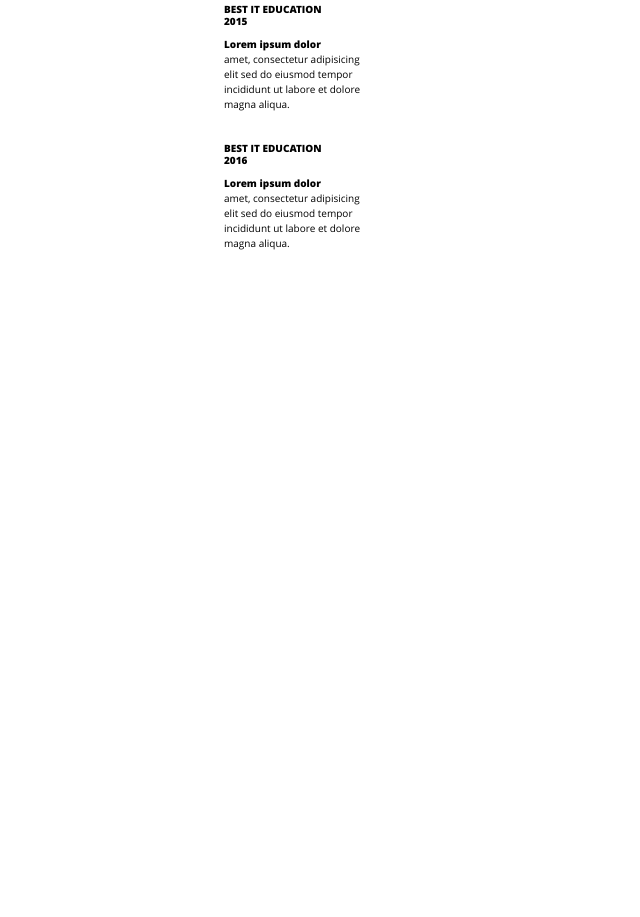
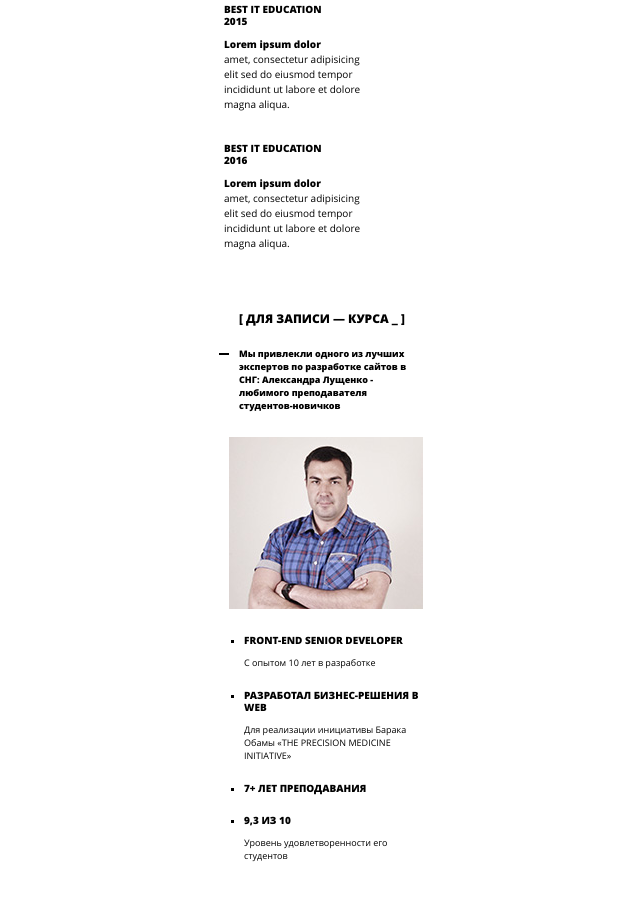
Before and after one commit to arthurtheking/tripwire, a website: page src/index.html in a window 1280 px wide. Shown: the part 6408-7325 px from the top of the page, without its empty margins (316-956 px from the left). Before the commit the page ends 6719 px from the top, so only its background shows below. Drawn offline with Linux system fonts and the light colour scheme; files that its build step writes are made by us from their sources.

Commit message:
added  sec 12 320

```diff
--- a/src/index.html
+++ b/src/index.html
@@ -233,6 +233,19 @@
             </ul>
         </div>
     </div>
+    <div class="wrapper_l">
+        <div class="container_l">
+            <h3 class="title_l">[ Для записи — курса _ ]</h3>
+            <h5 class="subtitle_l">Мы привлекли одного из лучших <br> <span>экспертов по разработке сайтов в СНГ: Александра Лущенко - </span> <br> любимого преподавателя студентов-новичков</h5>
+            <img src="./img/alex-320.jpg" alt="Alexander">
+            <ul class="list_l">
+                <li class="list-item_l"><h6>Front-end Senior developer</h6>С опытом 10 лет в разработке</li>
+                <li class="list-item_l"><h6>Разработал бизнес-решения в web</h6>Для реализации инициативы Барака Обамы «THE PRECISION MEDICINE INITIATIVE»</li>
+                <li class="list-item_l"><h6>7+ лет преподавания</h6></li>
+                <li class="list-item_l"><h6>9,3 из 10</h6>Уровень удовлетворенности его студентов</li>
+            </ul>
+        </div>
+    </div>
 </body>
 
 </html>
--- /dev/null
+++ b/src/sass/components/_section_l.scss
@@ -0,0 +1,66 @@
+.wrapper_l {
+    min-width: 320px;
+    color: #000000;
+    font-family: 'Open Sans', sans-serif;
+}
+.container_l {
+    width: 300px;
+    margin-left: auto;
+    margin-right: auto;
+    padding-bottom: 45px;
+}
+.title_l {
+    font-size: 12px;
+    line-height: 16px;
+    font-weight: 900;
+    width: 250px;
+    margin-left: 65px;
+    margin-bottom: 20px;
+    text-transform: uppercase;
+}
+.subtitle_l {
+    font-size: 9px;
+    line-height: 13px;
+    font-weight: 900;
+    width: 170px;
+    margin-left: 65px;
+    position: relative;
+    margin-bottom: 25px;
+}
+.subtitle_l::before {
+    content: '';
+    width: 10px;
+    position: absolute;
+    top: 6px;
+    left:-20px;
+    border-bottom: 2px solid #000;
+}
+.container_l>img {
+    margin-left: 55px;
+    margin-bottom: 25px;
+}
+.list_l {
+    width:180px;
+    margin-left: 70px;
+    padding: 0;
+    list-style: square;
+    font-size: 9px;
+    line-height: 13px;
+}
+.list-item_l:nth-last-of-type(n+2) {
+    margin-bottom: 20px;
+}
+.list-item_l>h6 {
+    font-weight: 900;
+    text-transform: uppercase;
+    margin-bottom: 0px;
+}
+.list-item_l:nth-of-type(1)>h6 {
+    margin-bottom: 10px;
+}
+.list-item_l:nth-of-type(2)>h6 {
+    margin-bottom: 10px;
+}
+.list-item_l:nth-of-type(4)>h6 {
+    margin-bottom: 10px;
+}
--- a/src/sass/main.scss
+++ b/src/sass/main.scss
@@ -14,3 +14,4 @@
 @import "./components/_section_i.scss";
 @import "./components/_section_j.scss";
 @import "./components/_section_k.scss";
+@import "./components/_section_l.scss";
```
Also changed, not shown: build/css/stylesheet.css, build/img/alex-320.jpg (added), build/index.html, src/img/alex-320.jpg (added).
